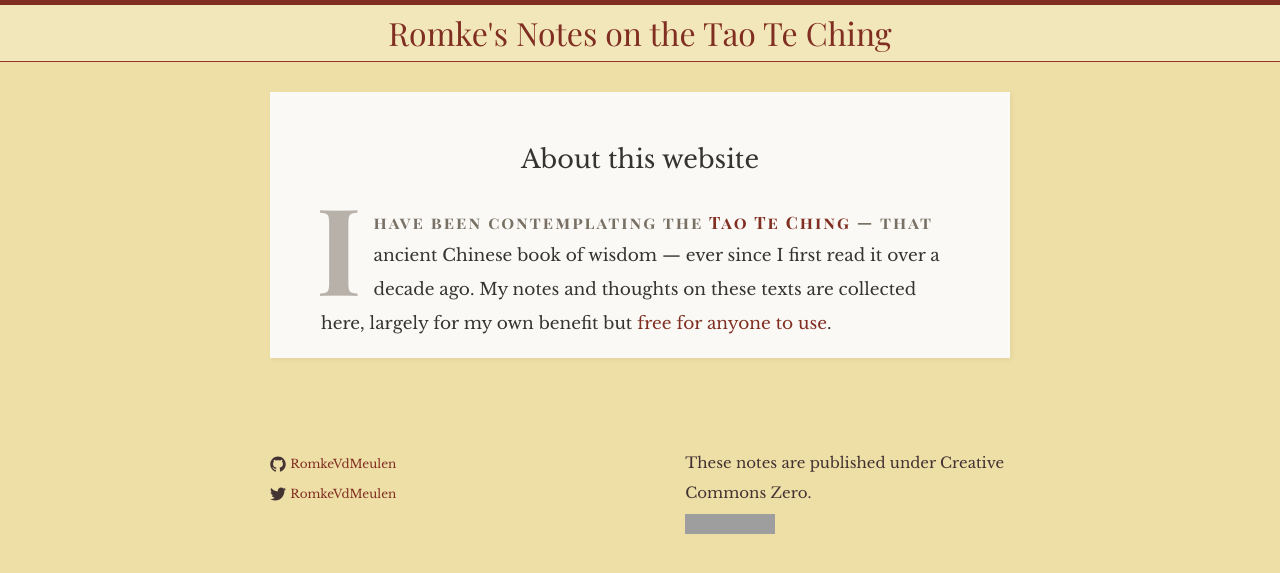
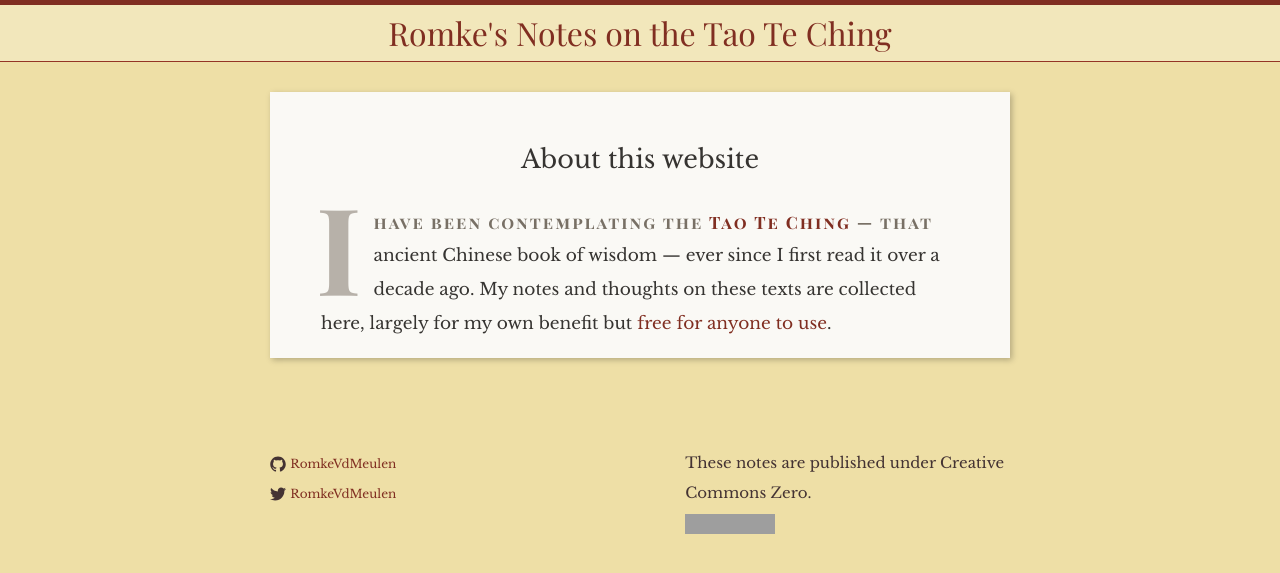
Before and after one commit to RomkeVdMeulen/tao-te-ching, a Jekyll site: the page built from index.html, in a window 1280 px wide. Shown: the top 573 px of the page. Built offline with Jekyll 4.4.1, drawn with Linux system fonts in a browser that asks for light colours; some web fonts are replaced; grey boxes are pictures that could not be loaded.

Commit message:
Make article shadow a bit more pronounced

```diff
--- a/_sass/_base.scss
+++ b/_sass/_base.scss
@@ -44,7 +44,7 @@
  */
 article {
     background: #faf9f5;
-    box-shadow: 2px 2px 6px rgba(0, 0, 0, 0.05);
+    box-shadow: 2px 2px 6px rgba(0, 0, 0, 0.25);
     margin-bottom: $spacing-unit;
     padding: 3em 3em 1em;
 
```
